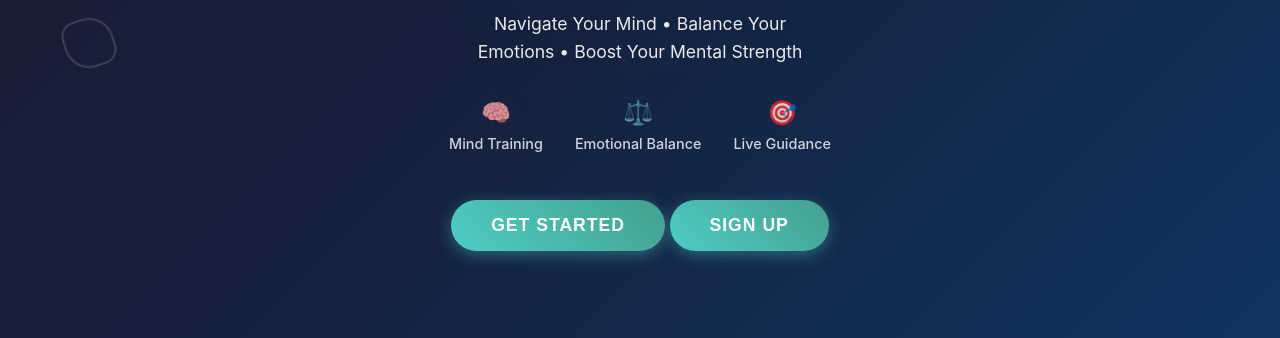
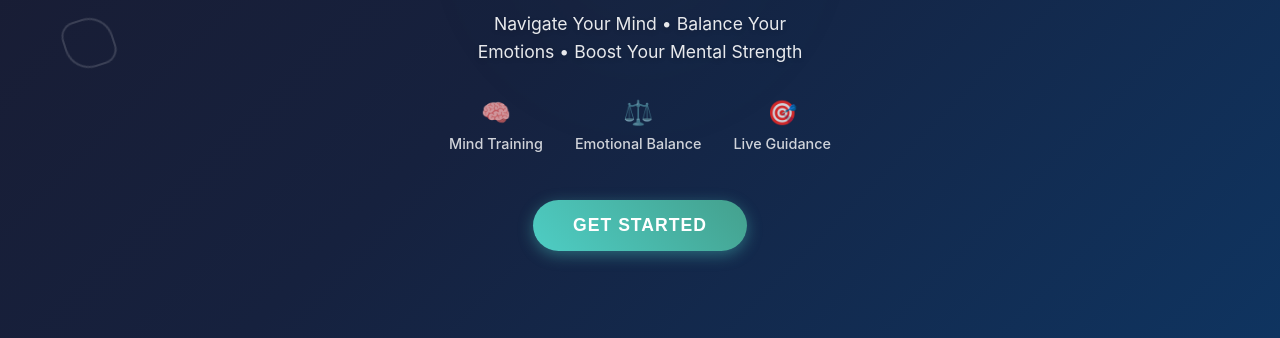
Before and after one commit to DannyNCB/mindboost-app, a plain HTML site: page index.html in a window 1280 px wide. Shown: the part 462-800 px from the top of the page. Drawn offline with Linux system fonts and the light colour scheme.

Commit message:
Removed signup button

```diff
--- a/index.html
+++ b/index.html
@@ -440,11 +440,6 @@
             <button class="cta-button" onclick="navigateToNextScreen()">
                 Get Started
             </button>
-            <a href="/signup">
-                <button class="cta-button">
-                    Sign Up
-                </button>
-            </a>
         </div>
     </div>
 
```
